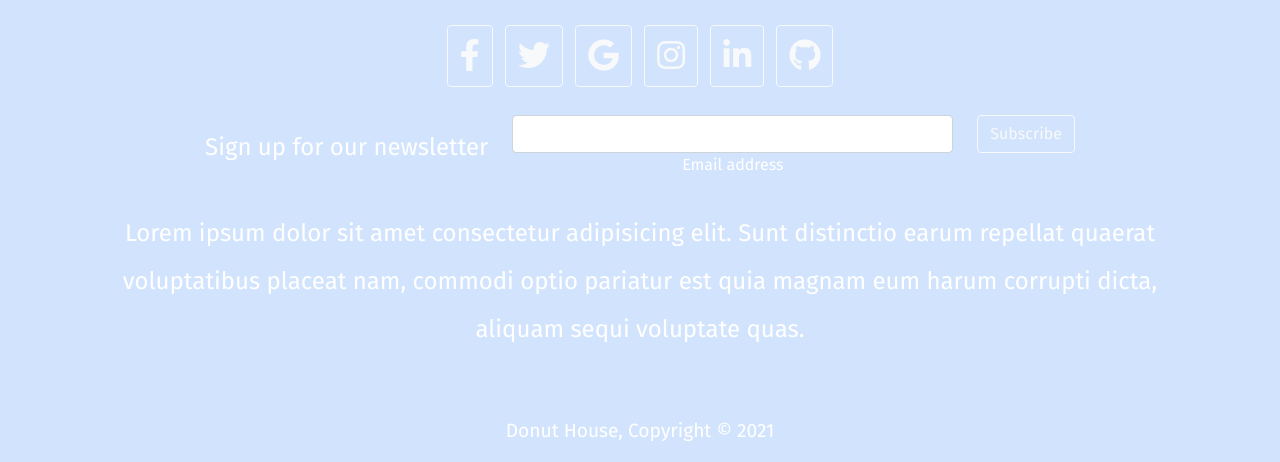
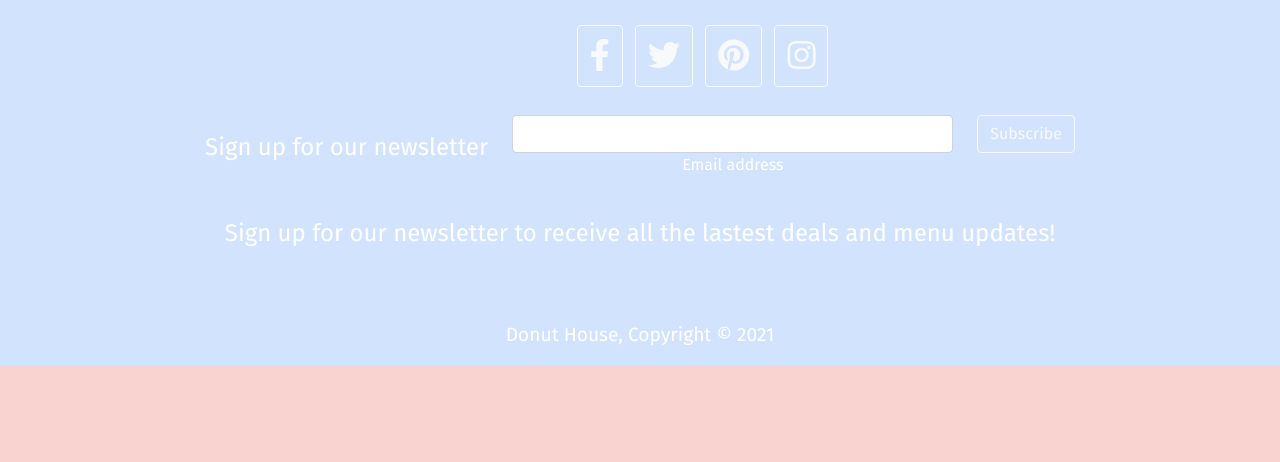
Before and after one commit to JAMESWARTMAN/Donut-House-website, a plain HTML site: page index.html in a window 1280 px wide. Shown: the part 1348-1810 px from the top of the page. After the commit the page ends 1714 px from the top, so only its background shows below. Drawn offline with nearby package versions, Linux system fonts and the light colour scheme.

Commit message:
updated css and html files

```diff
--- a/css/style.css
+++ b/css/style.css
@@ -73,3 +73,20 @@ line-height: 2;
 .sub-btn{
     font-size: 1rem;
 }
+
+.icons{
+    margin-left: 125px;
+}
+
+@media (max-width: 500px) {
+
+.icons{
+    margin-right: 85px;
+}
+
+ #about {
+    padding-left: 20px;
+    padding-right: 20px;
+}
+
+}
--- a/index.html
+++ b/index.html
@@ -31,7 +31,7 @@
               <a class="nav-link active" aria-current="page" href="#">HOME</a>
             </li>
             <li class="nav-item">
-              <a class="nav-link" href="#">MENU</a>
+              <a class="nav-link" href="#menu">MENU</a>
             </li>
             <li class="nav-item">
               <a class="nav-link" href="#about">ABOUT</a>
@@ -75,7 +75,7 @@
       </div>
     </section>
 <!-- MENU SECTION -->
-    <section class="container-fluid px-0">
+    <section id="menu" class="container-fluid px-0">
 
       <div class="row mt-5 align-items-lg-center">
         <div class="col-lg-6 text-center">
@@ -91,38 +91,38 @@
     <!-- Footer -->
 <footer id="footer" class="text-center text-white">
   <!-- Grid container -->
-  <div class="container p-4">
+  <div class="container p-4 col-sm">
     <!-- Section: Social media -->
-    <section class="mb-4">
+    <section class="mb-4 icons">
       <!-- Facebook -->
-      <a class="btn btn-outline-light btn-floating m-1" href="#!" role="button"
+      <a class="btn btn-outline-light btn-floating m-1" href="https://www.facebook.com" target="_blank" role="button"
         ><i class="fab fa-facebook-f"></i
       ></a>
 
       <!-- Twitter -->
-      <a class="btn btn-outline-light btn-floating m-1" href="#!" role="button"
+      <a class="btn btn-outline-light btn-floating m-1" href="https://www.twitter.com" target="_blank" role="button"
         ><i class="fab fa-twitter"></i
       ></a>
 
       <!-- Google -->
-      <a class="btn btn-outline-light btn-floating m-1" href="#!" role="button"
-        ><i class="fab fa-google"></i
+      <a class="btn btn-outline-light btn-floating m-1" href="https://www.pinterest.com" target="_blank" role="button"
+        ><i class="fab fa-pinterest"></i
       ></a>
 
       <!-- Instagram -->
-      <a class="btn btn-outline-light btn-floating m-1" href="#!" role="button"
+      <a class="btn btn-outline-light btn-floating m-1" href="https://www.instagram.com" target="_blank" role="button"
         ><i class="fab fa-instagram"></i
       ></a>
 
       <!-- Linkedin -->
-      <a class="btn btn-outline-light btn-floating m-1" href="#!" role="button"
+      <!-- <a class="btn btn-outline-light btn-floating m-1" href="#!" role="button"
         ><i class="fab fa-linkedin-in"></i
-      ></a>
+      ></a> -->
 
       <!-- Github -->
-      <a class="btn btn-outline-light btn-floating m-1" href="#!" role="button"
+      <!-- <a class="btn btn-outline-light btn-floating m-1" href="#!" role="button"
         ><i class="fab fa-github"></i
-      ></a>
+      ></a> -->
     </section>
     <!-- Section: Social media -->
 
@@ -166,9 +166,7 @@
     <!-- Section: Text -->
     <section class="mb-4">
       <p>
-        Lorem ipsum dolor sit amet consectetur adipisicing elit. Sunt distinctio earum
-        repellat quaerat voluptatibus placeat nam, commodi optio pariatur est quia magnam
-        eum harum corrupti dicta, aliquam sequi voluptate quas.
+        Sign up for our newsletter to receive all the lastest deals and menu updates!
       </p>
     </section>
     <!-- Section: Text -->
```
